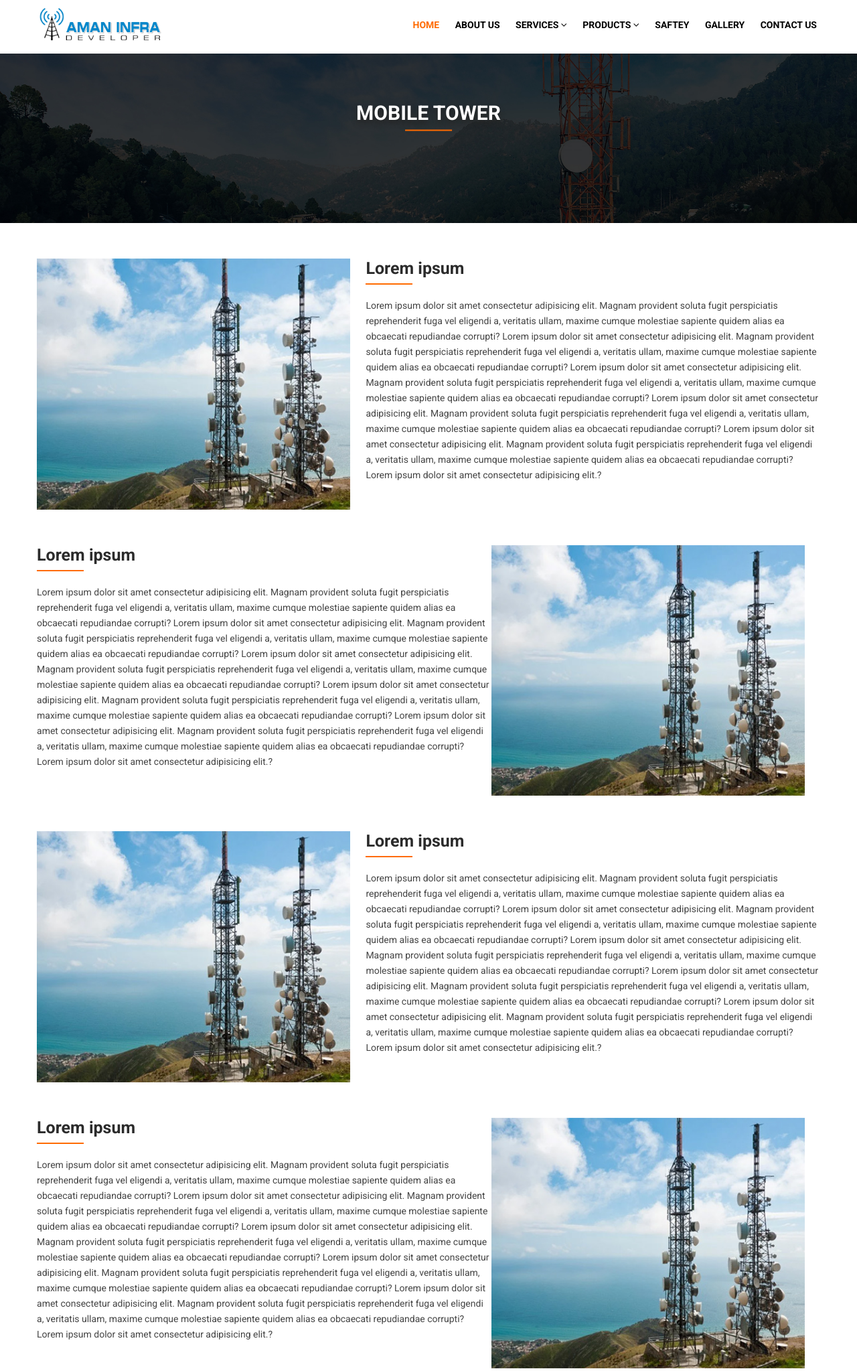
After one commit to as567810/tower, a PHP site: page /details.html in a window 1280 px wide. The commit adds this page. Shown: the top 2047 px of the page at 67% size. Run offline with PHP 8.4, Linux system fonts and the light colour scheme.

Commit message:
some chngeas

```diff
--- a/css/style.css
+++ b/css/style.css
@@ -1042,6 +1042,142 @@ header nav ul li a.active {
     background: #fff;
     color: #444;
 }
+
+.client-testimonals{
+    padding: 50px 0;
+    background: #ededed;
+}
+
+
+
+.client-testimonals h2{
+    font-size: 30px;
+    margin-bottom: 30px;
+    position: relative;
+    text-align: center;
+    text-transform: uppercase;
+
+}
+.client-testimonals h2::before{
+    content: '';
+    position: absolute;
+    left: 50%;
+    transform: translateX(-50%);
+    bottom: -7px;
+    width: 50px;
+    height: 2px;
+    background: #EE7752;
+}
+
+.client-testimonals ul {
+
+    list-style: none;
+
+}
+.client-testimonals ul li{
+   width: 29.33%;
+   background: #fff;
+   padding: 60px 40px 30px;
+    transition: 0.3s;
+   float: left;
+   height: 340px;
+}
+.client-testimonals ul li:hover{
+    transform: scale(1.1);
+}
+.client-testimonals ul li .ratings{
+    margin-bottom: 12px;
+}
+.client-testimonals ul li .ratings .fa-star{
+    font-size: 20px;
+}
+.client-testimonals ul li .ratings .checked{
+    color: orange;
+}
+.client-testimonals ul li p{
+font-weight: 500;
+letter-spacing: 0em;
+line-height: 1.7;
+font-size: 16px;
+color: #3a3a3a;
+}
+
+.client-testimonals .in-test{
+    display: flex;
+    align-items: center;
+    margin-top: 20px;
+}
+.client-testimonals .in-test figure{
+    margin-right: 22px;
+}
+.client-testimonals .in-test figure img{
+   width: 70px;
+}
+.client-testimonals .fa-quote-right{
+    float: right;
+    font-size: 30px;
+}
+.top-banner{
+    position: relative;
+}
+.top-banner h1{
+    position: absolute;
+    top: 50%;
+    left: 50%;
+    transform: translate(-50%,-50%);
+    color: #fff;
+    font-size: 30px;
+    text-transform: uppercase;
+    text-shadow: 0 5px 7px #242424;
+}
+.top-banner h1::before{
+    content: '';
+    position: absolute;
+    left: 50%;
+    transform: translateX(-50%);
+    bottom: -10px;
+    background: #ff6b00;
+    width: 70px;
+    height: 2px;
+}
+.details{
+    padding: 50px 0;
+}
+.details .main-d{
+    display: flex;
+    flex-wrap: wrap;
+    margin-bottom: 50px;
+
+}
+.details .main-d .left{
+    width: 40%;
+    margin-right: 2%;
+}
+.details .main-d .right{
+    width: 58%;
+}
+.details .main-d .right h2{
+    margin-bottom: 30px;
+    position: relative;
+    font-size: 25px;
+    color: rgb(43, 43, 43);
+}
+.details .main-d:nth-child(even){
+    flex-direction: row-reverse;
+}
+.details .main-d h2::before{
+    content: '';
+    position: absolute;
+    left: 0;
+    bottom: -10px;
+    background: #ff6b00;
+    width: 70px;
+    height: 2px;
+}
+.details .main-d .right p{
+    line-height: 23px;
+    color: #444;
+}
 /***********************footer *****************/
 
 footer {
--- /dev/null
+++ b/details.html
@@ -0,0 +1,228 @@
+<!DOCTYPE html>
+<html lang="en">
+
+<head>
+  <meta name="robots" content="NOINDEX, NOFOLLOW" />
+  <meta charset="UTF-8">
+  <meta http-equiv="X-UA-Compatible" content="IE=edge">
+  <meta name="viewport" content="width=device-width, initial-scale=1.0">
+  <title>Tower</title>
+
+  <link rel="stylesheet" href="css/style.css">
+  <link rel="stylesheet" href="css/font-awesome.min.css">
+  <link rel="stylesheet" type="text/css" href="css/swiper-bundle.min.css" />
+  <link rel="stylesheet" type="text/css" href="css/animate.css" />
+</head>
+
+<body>
+
+
+  <header>
+    <div class="fix">
+      <div class="container">
+        <div class="logo">
+          <a href="index.php">
+            <img src="images/logo.png" alt="logo" />
+            <!-- LOGO -->
+          </a>
+        </div>
+        <nav>
+          <div class="hamburger">
+            <div class="line1"></div>
+            <div class="line2"></div>
+            <div class="line3"></div>
+          </div>
+          <ul>
+            <li><a id="home" class="active" href="index.php">home</a></li>
+            <li><a id="about" href="about.php">about us</a></li>
+            <li>
+              <a id="service" href="javascript:void()">services <i class="fa fa-angle-down"></i></a>
+              <ul class="drpdwn">
+                <li><a href="">Telecom Structure</a></li>
+                <li><a href="">PEB Structure</a></li>
+                <li><a href="">Solar Installation and Supply</a></li>
+                <li><a href="">Heavy Steel Structure</a></li>
+
+              </ul>
+            </li>
+            <li>
+              <a id="service" href="javascript:void()">Products <i class="fa fa-angle-down"></i></a>
+              <ul class="drpdwn">
+                <li><a href="">Telecom Structure</a></li>
+                <li><a href="">PEB Structure</a></li>
+                <li><a href="">Solar Installation and Supply</a></li>
+                <li><a href="">Heavy Steel Structure</a></li>
+
+              </ul>
+            </li>
+            <li><a id="contact" href="contact.php">Saftey</a></li>
+            <li><a id="contact" href="contact.php">Gallery</a></li>
+            <li><a id="contact" href="contact.php">contact us</a></li>
+          </ul>
+        </nav>
+      </div>
+    </div>
+  </header>
+  <!-- THIS IS FORM -->
+
+  <section class="top-banner">
+    <img src="images/details.jpg" alt="">
+    <h1>Mobile Tower</h1>
+  </section>
+
+  <section class="details">
+        <div class="container">
+              <div class="main-d">
+                  <div class="left">
+                      <img src="images/img.jpg" alt="">
+                  </div>
+                  <div class="right">
+                      <h2>Lorem ipsum </h2>
+                      <p>Lorem ipsum dolor sit amet consectetur adipisicing elit. Magnam provident soluta fugit perspiciatis reprehenderit fuga vel eligendi a, veritatis ullam, maxime cumque molestiae sapiente quidem alias ea obcaecati repudiandae corrupti? Lorem ipsum dolor sit amet consectetur adipisicing elit. Magnam provident soluta fugit perspiciatis reprehenderit fuga vel eligendi a, veritatis ullam, maxime cumque molestiae sapiente quidem alias ea obcaecati repudiandae corrupti?
+                        Lorem ipsum dolor sit amet consectetur adipisicing elit. Magnam provident soluta fugit perspiciatis reprehenderit fuga vel eligendi a, veritatis ullam, maxime cumque molestiae sapiente quidem alias ea obcaecati repudiandae corrupti?
+                        Lorem ipsum dolor sit amet consectetur adipisicing elit. Magnam provident soluta fugit perspiciatis reprehenderit fuga vel eligendi a, veritatis ullam, maxime cumque molestiae sapiente quidem alias ea obcaecati repudiandae corrupti? Lorem ipsum dolor sit amet consectetur adipisicing elit. Magnam provident soluta fugit perspiciatis reprehenderit fuga vel eligendi a, veritatis ullam, maxime cumque molestiae sapiente quidem alias ea obcaecati repudiandae corrupti?
+                        Lorem ipsum dolor sit amet consectetur adipisicing elit.?
+                      </p>
+                  </div>
+
+              </div>
+              <div class="main-d">
+                <div class="left">
+                    <img src="images/img.jpg" alt="">
+                </div>
+                <div class="right">
+                    <h2>Lorem ipsum </h2>
+                    <p>Lorem ipsum dolor sit amet consectetur adipisicing elit. Magnam provident soluta fugit perspiciatis reprehenderit fuga vel eligendi a, veritatis ullam, maxime cumque molestiae sapiente quidem alias ea obcaecati repudiandae corrupti? Lorem ipsum dolor sit amet consectetur adipisicing elit. Magnam provident soluta fugit perspiciatis reprehenderit fuga vel eligendi a, veritatis ullam, maxime cumque molestiae sapiente quidem alias ea obcaecati repudiandae corrupti?
+                      Lorem ipsum dolor sit amet consectetur adipisicing elit. Magnam provident soluta fugit perspiciatis reprehenderit fuga vel eligendi a, veritatis ullam, maxime cumque molestiae sapiente quidem alias ea obcaecati repudiandae corrupti?
+                      Lorem ipsum dolor sit amet consectetur adipisicing elit. Magnam provident soluta fugit perspiciatis reprehenderit fuga vel eligendi a, veritatis ullam, maxime cumque molestiae sapiente quidem alias ea obcaecati repudiandae corrupti? Lorem ipsum dolor sit amet consectetur adipisicing elit. Magnam provident soluta fugit perspiciatis reprehenderit fuga vel eligendi a, veritatis ullam, maxime cumque molestiae sapiente quidem alias ea obcaecati repudiandae corrupti?
+                      Lorem ipsum dolor sit amet consectetur adipisicing elit.?
+                    </p>
+                </div>
+
+            </div>
+
+            <div class="main-d">
+              <div class="left">
+                  <img src="images/img.jpg" alt="">
+              </div>
+              <div class="right">
+                  <h2>Lorem ipsum </h2>
+                  <p>Lorem ipsum dolor sit amet consectetur adipisicing elit. Magnam provident soluta fugit perspiciatis reprehenderit fuga vel eligendi a, veritatis ullam, maxime cumque molestiae sapiente quidem alias ea obcaecati repudiandae corrupti? Lorem ipsum dolor sit amet consectetur adipisicing elit. Magnam provident soluta fugit perspiciatis reprehenderit fuga vel eligendi a, veritatis ullam, maxime cumque molestiae sapiente quidem alias ea obcaecati repudiandae corrupti?
+                    Lorem ipsum dolor sit amet consectetur adipisicing elit. Magnam provident soluta fugit perspiciatis reprehenderit fuga vel eligendi a, veritatis ullam, maxime cumque molestiae sapiente quidem alias ea obcaecati repudiandae corrupti?
+                    Lorem ipsum dolor sit amet consectetur adipisicing elit. Magnam provident soluta fugit perspiciatis reprehenderit fuga vel eligendi a, veritatis ullam, maxime cumque molestiae sapiente quidem alias ea obcaecati repudiandae corrupti? Lorem ipsum dolor sit amet consectetur adipisicing elit. Magnam provident soluta fugit perspiciatis reprehenderit fuga vel eligendi a, veritatis ullam, maxime cumque molestiae sapiente quidem alias ea obcaecati repudiandae corrupti?
+                    Lorem ipsum dolor sit amet consectetur adipisicing elit.?
+                  </p>
+              </div>
+
+          </div>
+          <div class="main-d">
+            <div class="left">
+                <img src="images/img.jpg" alt="">
+            </div>
+            <div class="right">
+                <h2>Lorem ipsum </h2>
+                <p>Lorem ipsum dolor sit amet consectetur adipisicing elit. Magnam provident soluta fugit perspiciatis reprehenderit fuga vel eligendi a, veritatis ullam, maxime cumque molestiae sapiente quidem alias ea obcaecati repudiandae corrupti? Lorem ipsum dolor sit amet consectetur adipisicing elit. Magnam provident soluta fugit perspiciatis reprehenderit fuga vel eligendi a, veritatis ullam, maxime cumque molestiae sapiente quidem alias ea obcaecati repudiandae corrupti?
+                  Lorem ipsum dolor sit amet consectetur adipisicing elit. Magnam provident soluta fugit perspiciatis reprehenderit fuga vel eligendi a, veritatis ullam, maxime cumque molestiae sapiente quidem alias ea obcaecati repudiandae corrupti?
+                  Lorem ipsum dolor sit amet consectetur adipisicing elit. Magnam provident soluta fugit perspiciatis reprehenderit fuga vel eligendi a, veritatis ullam, maxime cumque molestiae sapiente quidem alias ea obcaecati repudiandae corrupti? Lorem ipsum dolor sit amet consectetur adipisicing elit. Magnam provident soluta fugit perspiciatis reprehenderit fuga vel eligendi a, veritatis ullam, maxime cumque molestiae sapiente quidem alias ea obcaecati repudiandae corrupti?
+                  Lorem ipsum dolor sit amet consectetur adipisicing elit.?
+                </p>
+            </div>
+
+        </div>
+        </div>
+  </section>
+
+  <footer class="wow fadeInDown ">
+    <div class="foot-2">
+      <div class="container">
+        <div class="inner-foot-2">
+          <figure><a href=""><img src="images/logo.jpg" alt=""></a></figure>
+
+          <p>Lorem ipsum dolor sit amet consectetur, adipisicing elit. Commodi officia necessitatibus, ipsa autem
+            temporibus cum? Neque eveniet suscipit repellendus quidem quibusdam ad rerum commodi corrupti iusto, harum
+            quae, accusamus praesentium?</p>
+          <li>
+            <!--   <span class="social">
+                                  <a href="#myDiv"> <i class="fa fa-facebook"></i></a>
+                                  <a href="#"> <i class="fa fa-twitter"></i></a>
+                                  <a href="#"> <i class="fa fa-linkedin"></i></a>
+                                  <a href="#"> <i class="fa fa-instagram"></i></a>
+                              </span> -->
+          </li>
+        </div>
+        <div class="inner-foot-2">
+          <ul>
+            <h2>Quick Links</h2>
+            <li><a href="">Home</a></li>
+            <li><a href="">About Us</a></li>
+            <li><a href="">Services</a></li>
+            <li><a href="">Contact Us</a></li>
+
+          </ul>
+        </div>
+        <div class="inner-foot-2">
+          <ul>
+            <h2>Services</h2>
+            <li><a href="">Telecom Structure
+              </a></li>
+            <li><a href="">PEB Structure
+              </a></li>
+            <li><a href="">Solar Installation and Supply</a></li>
+            <li><a href="">Heavy Steel Structure</a></li>
+
+
+          </ul>
+        </div>
+
+        <div class="inner-foot-2">
+          <ul>
+            <h2>contact</h2>
+            <li><a><i class="fa fa-map-marker" aria-hidden="true"></i>&nbsp; Lorem ipsum dolor sit amet consectetur
+                adipisicing elit. Molestias </a></li>
+
+            <li><a href=""><i class="fa fa-phone" aria-hidden="true"></i>&nbsp; +91-9999xxxx</a>
+            </li>
+            <!-- <li><a href="tel:+919811825573"><i class="fa fa-phone" aria-hidden="true"></i>&nbsp; +91-9999xxxx</a></li>
+            <li><a href="mailto:RamRachna.tourandtravel84@gmail.com"><i class="fa fa-envelope" aria-hidden="true"></i>
+                RamRachna.tourandtravel84@gmail.com</a></li> -->
+            <li><a href=""><i class="fa fa-envelope" aria-hidden="true"></i>
+                abc@gmail.com</a></li>
+          </ul>
+        </div>
+      </div>
+      <div class=" foot-copyright ">
+        <p><span class="cpy-txt">Copyright</span> @ 2022 All Rights Reserved</p>
+      </div>
+    </div>
+  </footer>
+  <script src="js/jquery.js"></script>
+  <script src="js/swiper-bundle.min.js"></script>
+  <script src="js/wow.min.js"></script>
+  <script src="js/my_script.js"></script>
+  <script>
+
+    var swiper = new Swiper(".client-testimonals .awards-slide3", {
+      slidesPerView: 1,
+      spaceBetween: 40,
+      autoplay: true,
+      freeMode: true,
+      navigation: {
+        nextEl: ".client-testimonals .swiper-button-next",
+        prevEl: ".client-testimonals .swiper-button-prev",
+
+      },
+
+      pagination: {
+        el: ".swiper-pagination",
+        clickable: true,
+      },
+      breakpoints: {
+        500: {
+          slidesPerView: 3,
+        },
+      }
+    });
+  </script>
+</body>
+
+</html>
```
Also changed, not shown: index.html (+131 -1 lines), images/details.jpg (added).
